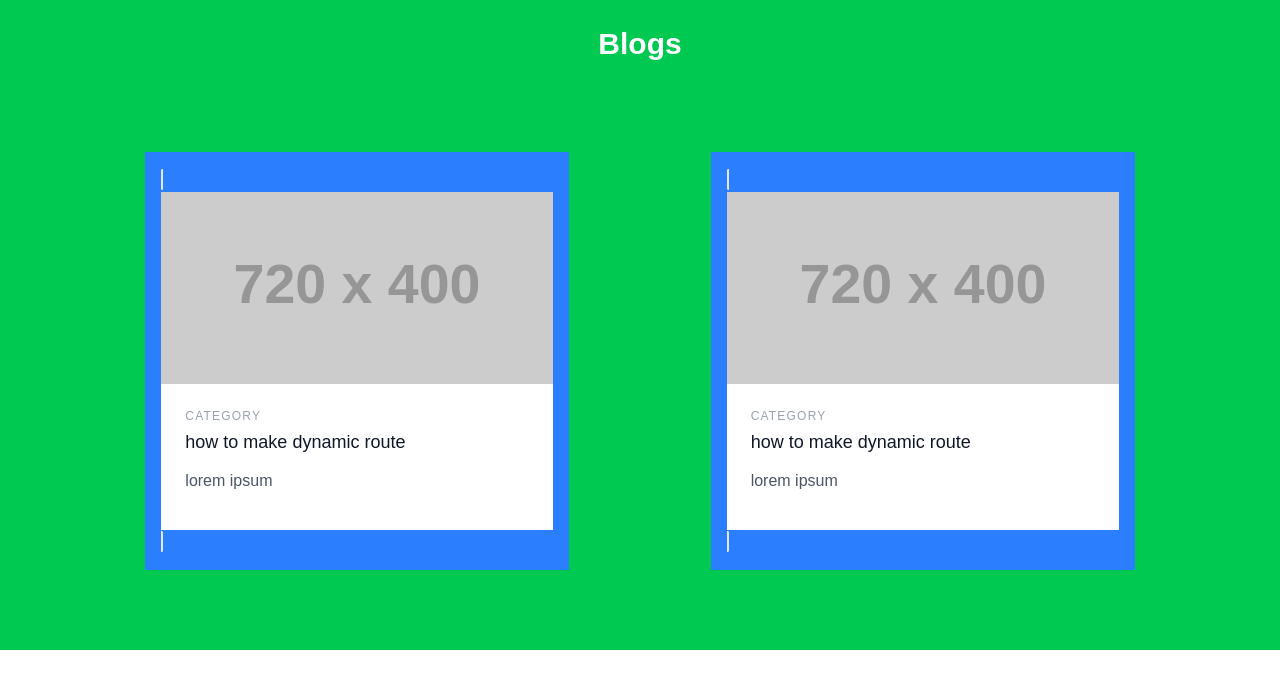
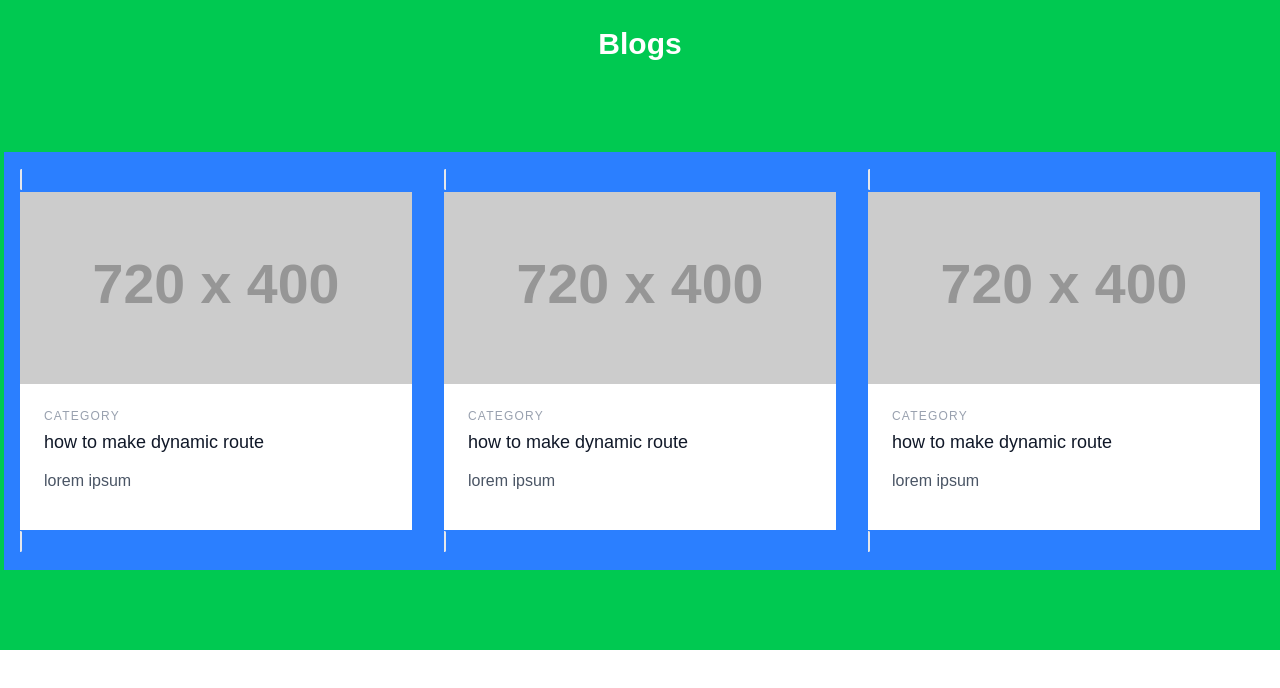
Before and after one commit to shivam-87388/full-stsack-practice-code, a Next.js app in the folder frontend/: page /blog in a window 1280 px wide. Shown: the top 688 px of the page. Built offline with nearby package versions, Linux system fonts and the light colour scheme.

Commit message:
Update data.js

```diff
--- a/frontend/src/app/blog/data.js
+++ b/frontend/src/app/blog/data.js
@@ -10,5 +10,10 @@ export const Blogs =[
         title: "how to make dynamic route",
         desc: "lorem ipsum",
     },
+    {
+        slug: "blog3",
+        title: "how to make dynamic route",
+        desc: "lorem ipsum",
+    },
 
 ];
```
